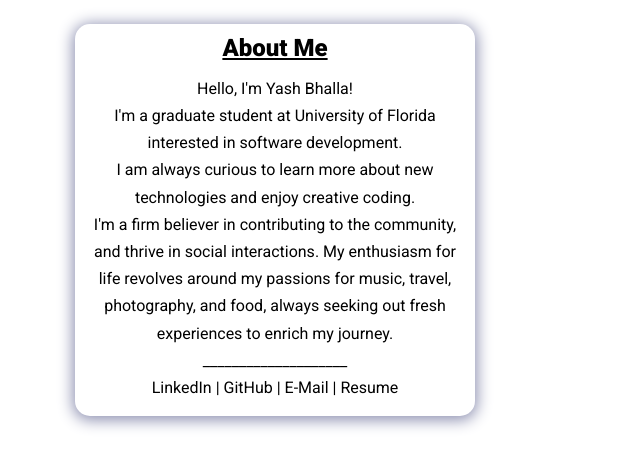
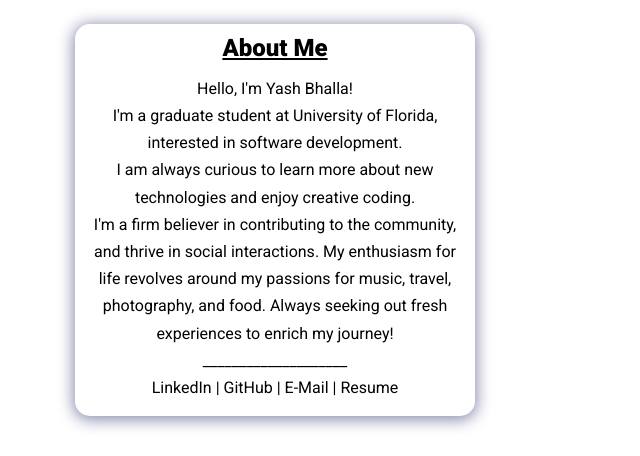
Before and after one commit to yashbhalla/Portfolio, a plain HTML site: page index.html in a window 1280 px wide. Shown: the part 120-576 px from the top of the page, 625-1265 px from the left. Drawn offline with nearby package versions, Linux system fonts and the light colour scheme.

Commit message:
Update index.html

```diff
--- a/index.html
+++ b/index.html
@@ -112,9 +112,9 @@
         <p class="bio-text">
           Hello, I'm Yash Bhalla!
           <br>
-          I'm a graduate student at University of Florida interested in software development.<br>I am always curious to learn more about new technologies and enjoy creative coding.
+          I'm a graduate student at University of Florida, interested in software development.<br>I am always curious to learn more about new technologies and enjoy creative coding.
           <br>
-          I'm a firm believer in contributing to the community, and thrive in social interactions. My enthusiasm for life revolves around my passions for music, travel, photography, and food, always seeking out fresh experiences to enrich my journey.
+          I'm a firm believer in contributing to the community, and thrive in social interactions. My enthusiasm for life revolves around my passions for music, travel, photography, and food. Always seeking out fresh experiences to enrich my journey!
           <br>
           ____________________
           <br>
```
